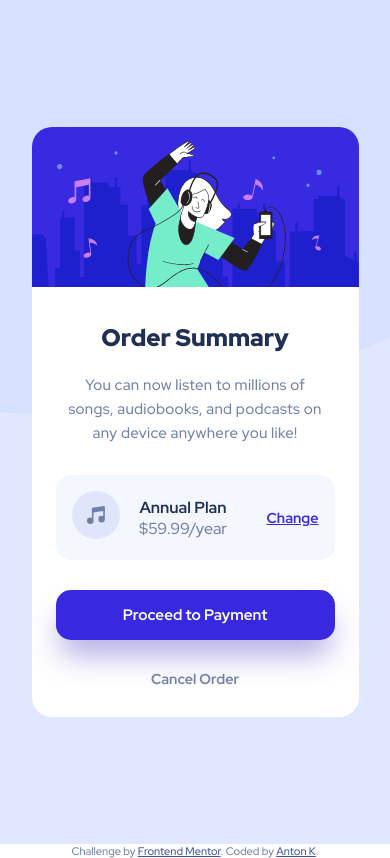
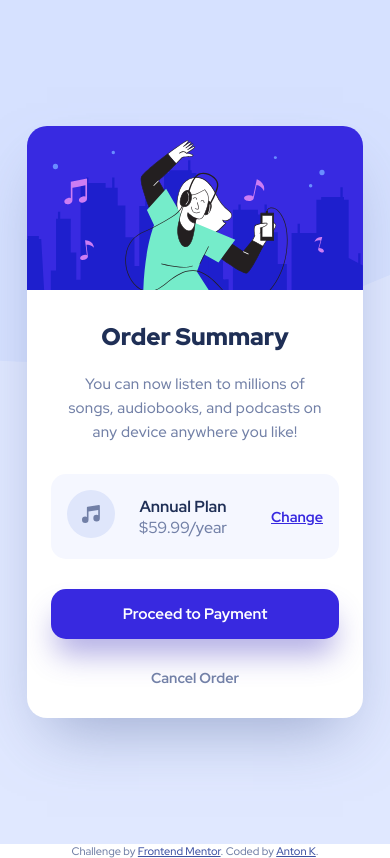
Before and after one commit to septober92/order-summary-component-main, a plain HTML site: page index.html in a window 390 px wide. Drawn offline with Linux system fonts and the light colour scheme.

Commit message:
style: fix shadow, margins

```diff
--- a/style.css
+++ b/style.css
@@ -42,6 +42,7 @@ section {
   background-image: url(images/illustration-hero.svg);
   background-position: 0px 0px;
   background-repeat: no-repeat;
+  box-shadow: 0 30px 60px -20px hsla(224, 29%, 56%, 0.598);
 }
 
 .order--card h1 {
@@ -49,7 +50,7 @@ section {
   font-weight: 900;
   color: var(--dark-blue);
   margin-top: 260px;
-  margin-bottom: 20px;
+  margin-bottom: 15px;
 }
 
 .order--card figure {
@@ -134,25 +135,23 @@ ul {
   color: hsl(228, 45%, 44%);
 }
 
-@media all and (max-width: 800px) {
+@media all and (max-width: 700px) {
   section {
     background: url(images/pattern-background-mobile.svg) no-repeat
       var(--pale-blue);
-    background-size: 800px;
-    width: 100vw;
-    height: 100vh;
+    background-size: 700px;
   }
 
   .order--card {
     margin: auto;
     padding: 0 24px 24px 24px;
-    width: 327px;
-    height: 590px;
+    width: 21em;
+    height: 37em;
     border-radius: 20px;
     background-color: #fff;
     background-image: url(images/illustration-hero.svg);
     background-position: 0px 0px;
-    background-size: 327px;
+    background-size: 21em;
     background-repeat: no-repeat;
   }
 
```
